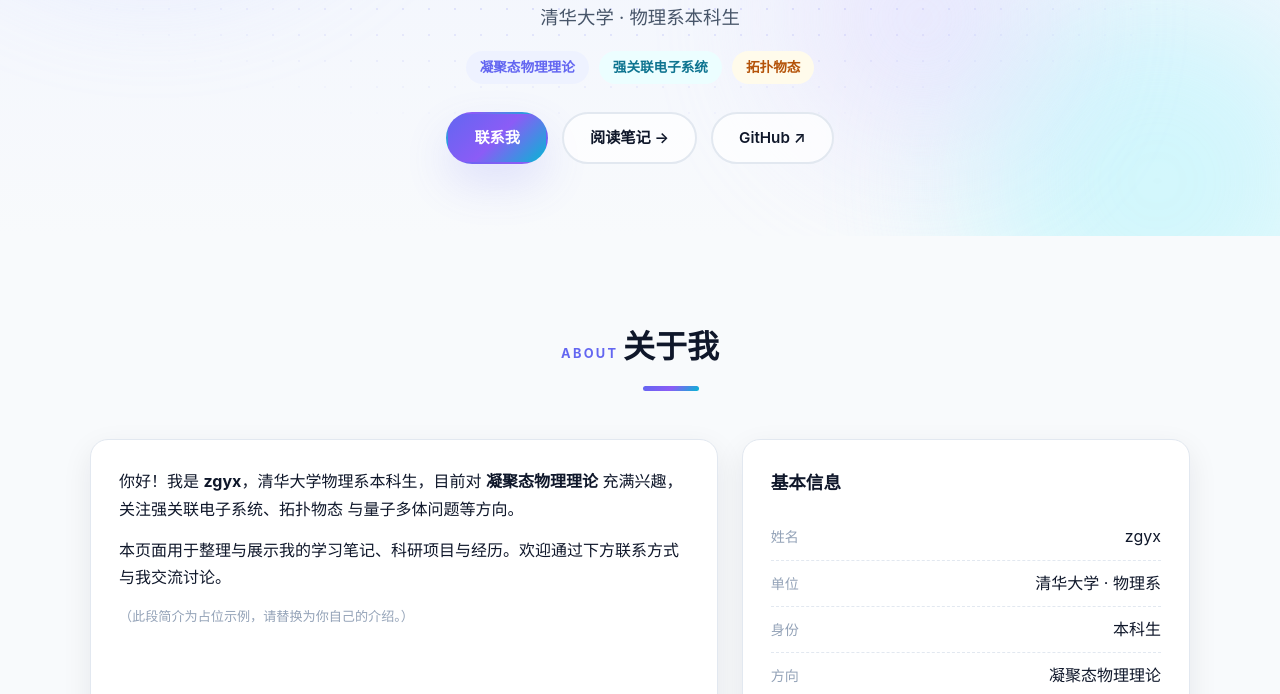
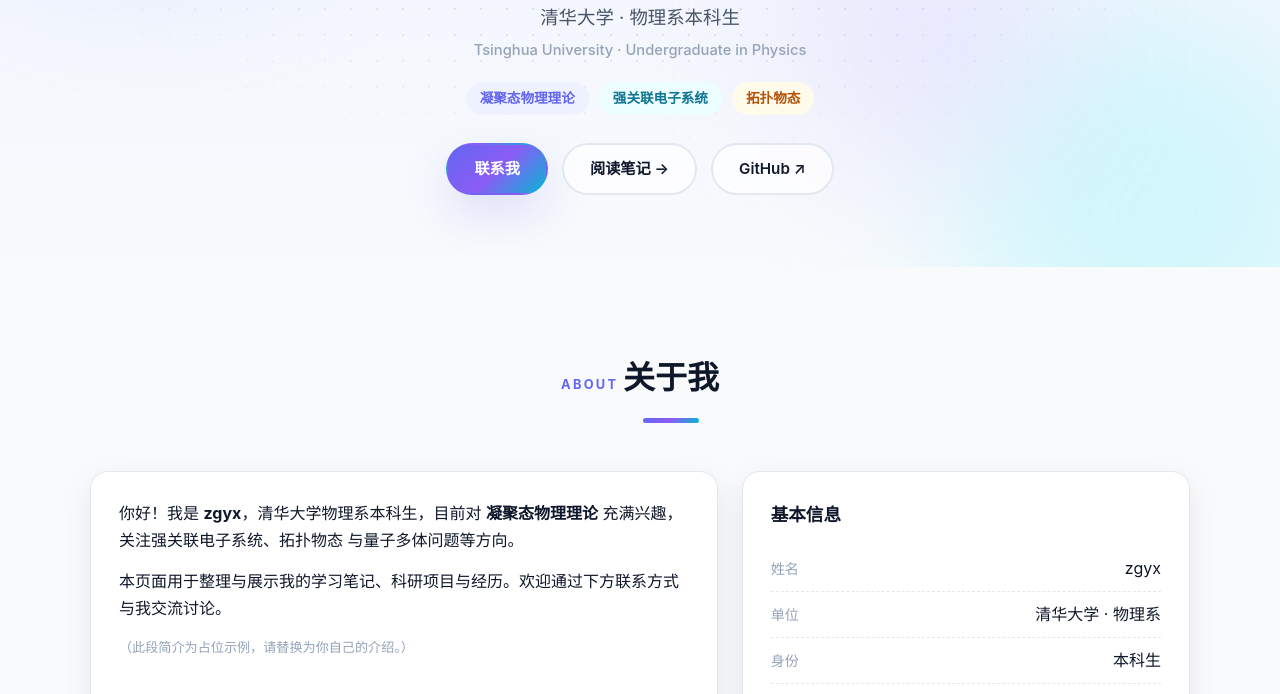
Before and after one commit to yuxuanzg/yuxuanzg.github.io, a plain HTML site: page index.html in a window 1280 px wide. Shown: the part 406-1100 px from the top of the page. Drawn offline with Linux system fonts and the light colour scheme.

Commit message:
演示修改：Hero区添加英文副标题

```diff
--- a/css/style.css
+++ b/css/style.css
@@ -152,6 +152,11 @@
 }
 
 .hero-sub { color: var(--text-2); font-size: 1.15rem; margin-top: 6px; }
+
+.hero-sub-en {
+  display: inline-block; margin-top: 4px;
+  font-size: .92rem; color: var(--text-3); font-weight: 500;
+}
 .hero-tag { margin-top: 18px; display: flex; gap: 10px; justify-content: center; flex-wrap: wrap; }
 .hero-actions { margin-top: 28px; display: flex; gap: 14px; justify-content: center; flex-wrap: wrap; }
 
--- a/index.html
+++ b/index.html
@@ -46,7 +46,7 @@
           <span class="avatar-ring"></span>
         </div>
         <h1 class="hero-name reveal">zgyx</h1>
-        <p class="hero-sub reveal">清华大学 · 物理系本科生</p>
+        <p class="hero-sub reveal">清华大学 · 物理系本科生<br /><span class="hero-sub-en">Tsinghua University · Undergraduate in Physics</span></p>
         <p class="hero-tag reveal">
           <span class="chip chip-indigo">凝聚态物理理论</span>
           <span class="chip chip-cyan">强关联电子系统</span>
```
